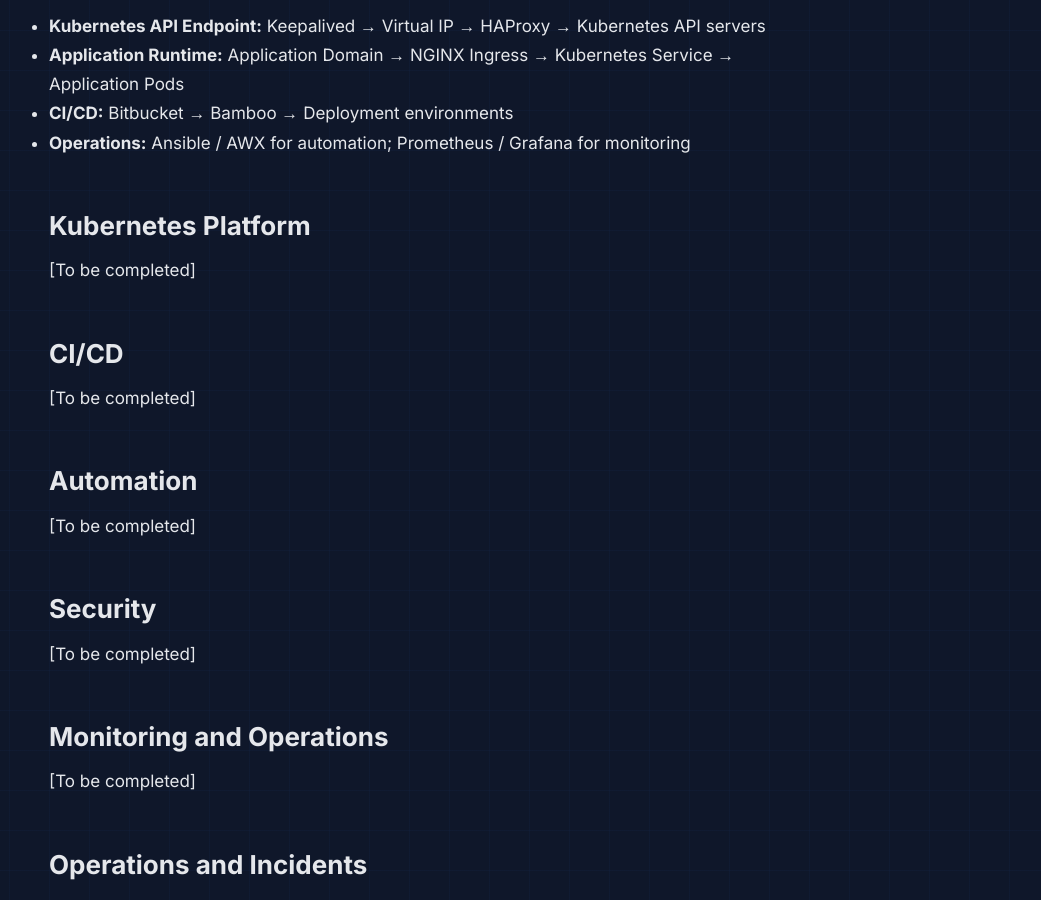
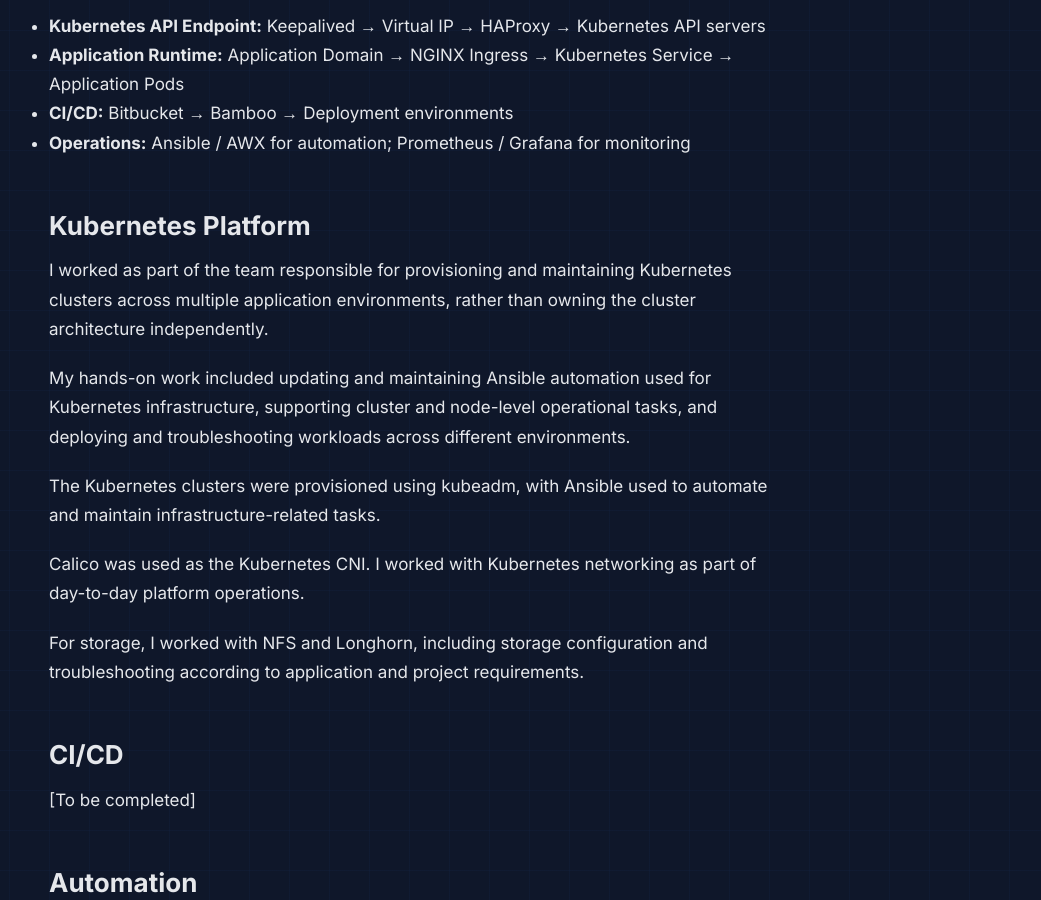
Before and after one commit to SaraIravani/SaraIravani-SaraIravani.github.io, a Jekyll site: the page built from work/tata-tejarat-bank.md, in a window 1280 px wide and 900 px high, scrolled down 5130 px. Shown: the whole window, without its empty margins (231-1272 px from the left). Built offline with Jekyll 4.4.1, drawn with Linux system fonts in a browser that asks for light colours.

Commit message:
Update tata-tejarat-bank.md
add Kubernetes Platform

```diff
--- a/work/tata-tejarat-bank.md
+++ b/work/tata-tejarat-bank.md
@@ -133,7 +133,16 @@ Prometheus and Grafana were used for monitoring and operational visibility.
 
 ## Kubernetes Platform
 
-[To be completed]
+I worked as part of the team responsible for provisioning and maintaining Kubernetes clusters across multiple application environments, rather than owning the cluster architecture independently.
+
+My hands-on work included updating and maintaining Ansible automation used for Kubernetes infrastructure, supporting cluster and node-level operational tasks, and deploying and troubleshooting workloads across different environments.
+
+The Kubernetes clusters were provisioned using kubeadm, with Ansible used to automate and maintain infrastructure-related tasks.
+
+Calico was used as the Kubernetes CNI. I worked with Kubernetes networking as part of day-to-day platform operations.
+
+For storage, I worked with NFS and Longhorn, including storage configuration and troubleshooting according to application and project requirements.
+
 
 ## CI/CD
 
```
